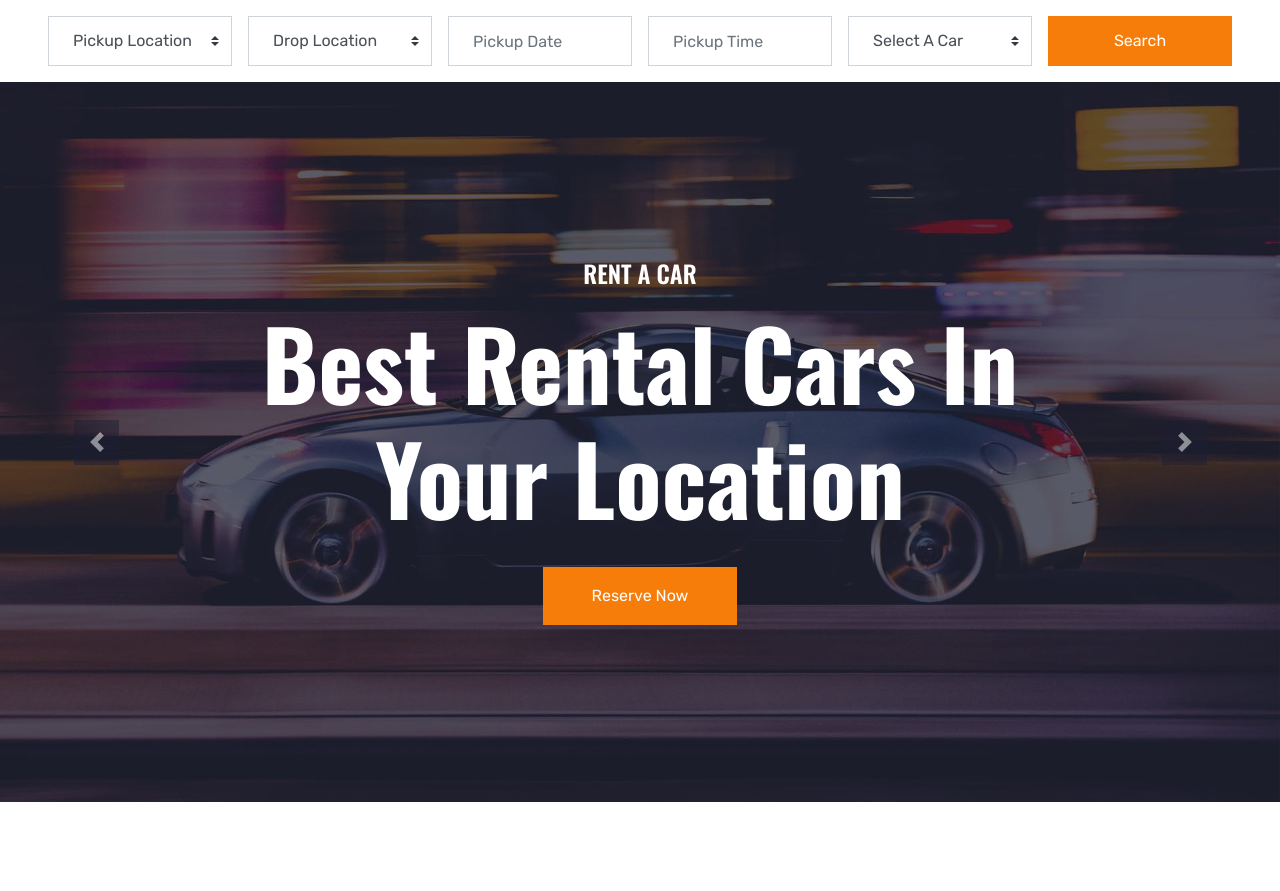
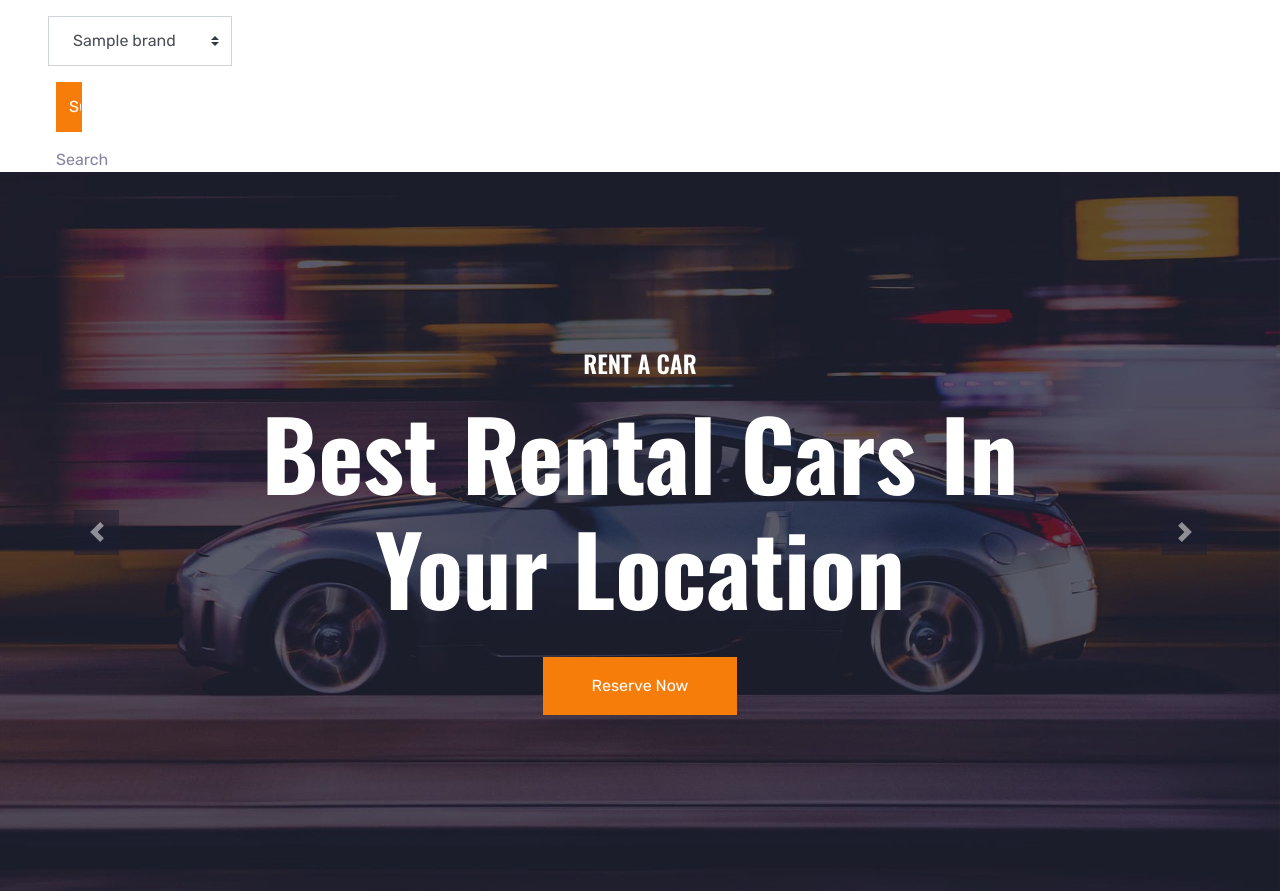
Before and after one commit to voidpuz/carplace, a Django app: page /cars/index/ in a window 1280 px wide. Shown: the part 140-1031 px from the top of the page. Run offline with Django 5.2, Linux system fonts and the light colour scheme; tables that the repository leaves empty hold one stand-in row (values such as "Sample post"); grey boxes marked "Sample" are stand-in pictures; some libraries are stand-ins or nearby versions.

Commit message:
add: contact form & search form

```diff
--- a/cars/urls.py
+++ b/cars/urls.py
@@ -1,8 +1,19 @@
 from django.urls import path
 
-from cars.views import index
+from cars.views import (
+    index,
+    about,
+    services,
+    contact_form_handler,
+    search_car_handler
+)
 
+app_name = "cars"
 
 urlpatterns = [
     path("index/", index, name="index"),
+    path("about/", about, name="about"),
+    path("services/", services, name="services"),
+    path("contactmessage/", contact_form_handler, name="contactmessage"),
+    path("search/", search_car_handler, name="search-car")
 ]
--- a/cars/views.py
+++ b/cars/views.py
@@ -1,6 +1,10 @@
-from django.shortcuts import render
+from django.shortcuts import render, redirect, HttpResponse
+from django.urls import reverse
+from django.contrib import messages
 
-from cars.models import Car
+from cars.models import Car, Brand
+from common.models import ContactMessage
+from cars.forms import ContactMessageForm, SearchBrandForm
 from users.models import CustomUser
 
 
@@ -11,12 +15,74 @@ def index(request):
         is_superuser=False,
         is_staff=True
     )
-    print(">>>", users)
+    brands = Brand.objects.all()
     return render(
         request=request,
         template_name='index.html',
         context={
             "cars": cars,
-            "users": users
+            "users": users,
+            "brands": brands
         }
     )
+
+def about(request):
+    return render(request, 'about.html')
+
+
+def services(request):
+    return render(request, 'service.html')
+
+
+def contact_form_handler(request):
+    if request.method == "POST":
+        print(request.POST)
+        form = ContactMessageForm(request.POST)
+
+        if form.is_valid():
+            name = form.cleaned_data["name"]
+            email = form.cleaned_data["email"]
+            subject = form.cleaned_data["subject"]
+            message = form.cleaned_data["message"]
+
+            ContactMessage.objects.create(
+                name=name,
+                email=email,
+                subject=subject,
+                message=message
+            )
+
+            return render(request, 'index.html')
+
+    return HttpResponse("Invalid Form")
+
+
+def search_car_handler(request):
+    if request.method == "POST":
+        print(request.POST)
+
+        form = SearchBrandForm(request.POST)
+
+        if form.is_valid():
+            brand = form.cleaned_data["brand"]
+            print(">>>", brand)
+
+            cars = Car.objects.filter(brand=brand)
+            users = CustomUser.objects.filter(
+                is_active=True,
+                is_superuser=False,
+                is_staff=True
+            )
+            brands = Brand.objects.all()
+
+            return render(
+                request=request,
+                template_name='index.html',
+                context={
+                    "cars": cars,
+                    "users": users,
+                    "brands": brands
+                }
+            )
+
+    return HttpResponse("Invalid Form")
--- a/common/models.py
+++ b/common/models.py
@@ -15,3 +15,13 @@ class MediaFile(BaseModel):
 
     def __str__(self):
         return self.file.name
+
+
+class ContactMessage(BaseModel):
+    name = models.CharField(max_length=100, null=False, blank=False)
+    email = models.EmailField(max_length=100, null=False, blank=False)
+    subject = models.CharField(max_length=100, null=False, blank=False)
+    message = models.TextField(null=False, blank=False)
+
+    def __str__(self):
+        return f"{self.name}'s contact message"
--- a/templates/index.html
+++ b/templates/index.html
@@ -77,9 +77,9 @@
                 </button>
                 <div class="collapse navbar-collapse justify-content-between px-3" id="navbarCollapse">
                     <div class="navbar-nav ml-auto py-0">
-                        <a href="index.html" class="nav-item nav-link active">Home</a>
-                        <a href="about.html" class="nav-item nav-link">About</a>
-                        <a href="service.html" class="nav-item nav-link">Service</a>
+                        <a href="{% url 'cars:index' %}" class="nav-item nav-link active">Home</a>
+                        <a href="{% url 'cars:about' %}" class="nav-item nav-link">About</a>
+                        <a href="{% url 'cars:services' %}" class="nav-item nav-link">Service</a>
                         <div class="nav-item dropdown">
                             <a href="#" class="nav-link dropdown-toggle" data-toggle="dropdown">Cars</a>
                             <div class="dropdown-menu rounded-0 m-0">
@@ -107,45 +107,19 @@
     <!-- Search Start -->
     <div class="container-fluid bg-white pt-3 px-lg-5">
         <div class="row mx-n2">
-            <div class="col-xl-2 col-lg-4 col-md-6 px-2">
-                <select class="custom-select px-4 mb-3" style="height: 50px;">
-                    <option selected>Pickup Location</option>
-                    <option value="1">Location 1</option>
-                    <option value="2">Location 2</option>
-                    <option value="3">Location 3</option>
-                </select>
-            </div>
-            <div class="col-xl-2 col-lg-4 col-md-6 px-2">
-                <select class="custom-select px-4 mb-3" style="height: 50px;">
-                    <option selected>Drop Location</option>
-                    <option value="1">Location 1</option>
-                    <option value="2">Location 2</option>
-                    <option value="3">Location 3</option>
-                </select>
-            </div>
-            <div class="col-xl-2 col-lg-4 col-md-6 px-2">
-                <div class="date mb-3" id="date" data-target-input="nearest">
-                    <input type="text" class="form-control p-4 datetimepicker-input" placeholder="Pickup Date"
-                        data-target="#date" data-toggle="datetimepicker" />
+                <div class="col-xl-2 col-lg-4 col-md-6 px-2">
+                    <form action="{% url 'cars:search-car' %}" method="POST">
+                        {% csrf_token %}
+                        <select id="brand" name="brand" class="custom-select px-4 mb-3" style="height: 50px;">
+                            {% for brand in brands %}
+                            <option value="{{brand.id}}">{{brand.name}}</option>
+                            {% endfor %}
+                        </select>
+                        <div class="col-xl-2 col-lg-4 col-md-6 px-2">
+                            <input class="btn btn-primary btn-block mb-3" type="submit" style="height: 50px;">Search</button>
+                        </div>
+                    </form>
                 </div>
-            </div>
-            <div class="col-xl-2 col-lg-4 col-md-6 px-2">
-                <div class="time mb-3" id="time" data-target-input="nearest">
-                    <input type="text" class="form-control p-4 datetimepicker-input" placeholder="Pickup Time"
-                        data-target="#time" data-toggle="datetimepicker" />
-                </div>
-            </div>
-            <div class="col-xl-2 col-lg-4 col-md-6 px-2">
-                <select class="custom-select px-4 mb-3" style="height: 50px;">
-                    <option selected>Select A Car</option>
-                    <option value="1">Car 1</option>
-                    <option value="2">Car 1</option>
-                    <option value="3">Car 1</option>
-                </select>
-            </div>
-            <div class="col-xl-2 col-lg-4 col-md-6 px-2">
-                <button class="btn btn-primary btn-block mb-3" type="submit" style="height: 50px;">Search</button>
-            </div>
         </div>
     </div>
     <!-- Search End -->
@@ -342,7 +316,7 @@
                 {% for car in cars %}
                 <div class="col-lg-4 col-md-6 mb-2">
                     <div class="rent-item mb-4">
-                        <img class="img-fluid mb-4" src="{{car.image.url}}" alt="Car Image">
+                        <img class="img-fluid mb-4" src="{% if car.image %}{{car.image.url}}{% else %}{% static "img/default_img.jpg" %}{% endif %}" alt="Car Image">
                         <h4 class="text-uppercase mb-4">{{car.name}}</h4>
                         <div class="d-flex justify-content-center mb-4">
                             <div class="px-2">
@@ -480,20 +454,21 @@
             <div class="row">
                 <div class="col-lg-7 mb-2">
                     <div class="contact-form bg-light mb-4" style="padding: 30px;">
-                        <form>
+                        <form action="{% url 'cars:contactmessage' %}" method="POST">
+                            {% csrf_token %}
                             <div class="row">
                                 <div class="col-6 form-group">
-                                    <input type="text" class="form-control p-4" placeholder="Your Name" required="required">
+                                    <input id="name" name="name" type="text" class="form-control p-4" placeholder="Your Name" required="required">
                                 </div>
                                 <div class="col-6 form-group">
-                                    <input type="email" class="form-control p-4" placeholder="Your Email" required="required">
+                                    <input id="email" name="email" type="email" class="form-control p-4" placeholder="Your Email" required="required">
                                 </div>
                             </div>
                             <div class="form-group">
-                                <input type="text" class="form-control p-4" placeholder="Subject" required="required">
+                                <input id="subject" name="subject" type="text" class="form-control p-4" placeholder="Subject" required="required">
                             </div>
                             <div class="form-group">
-                                <textarea class="form-control py-3 px-4" rows="5" placeholder="Message" required="required"></textarea>
+                                <textarea id="message" name="message" class="form-control py-3 px-4" rows="5" placeholder="Message" required="required"></textarea>
                             </div>
                             <div>
                                 <button class="btn btn-primary py-3 px-5" type="submit">Send Message</button>
```
Also changed, not shown: cars/forms.py (added, +14 -0 lines), common/admin.py (+9 -1 lines), common/migrations/0002_contactmessage.py (added), mediafiles/cars/Screenshot_From_2025-04-24_12-10-51.png (added), mediafiles/logos/Screenshot_From_2025-04-24_12-16-51.png (added), static/img/default_img.jpg (added).
